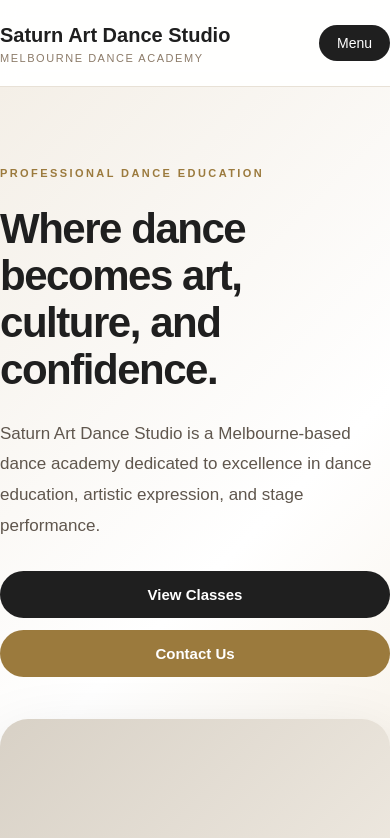
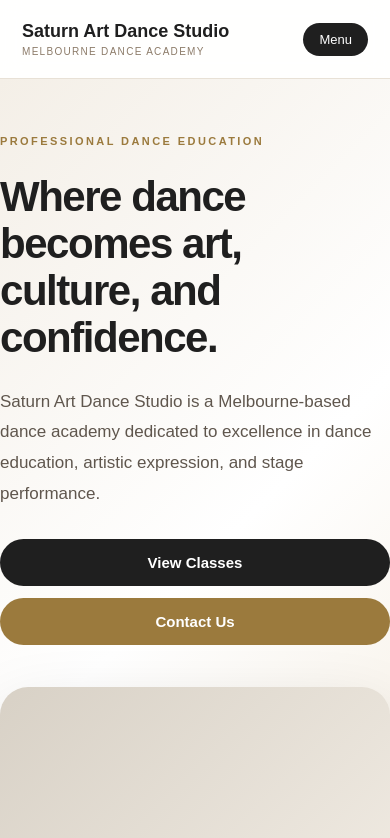
Before and after one commit to isaacdance2018-cmyk/saturn-art-dance-website, a Next.js app: page / in a window 390 px wide. Shown: the top 838 px of the page. Built offline with nearby package versions, Linux system fonts and the light colour scheme.

Commit message:
Update globals.css

```diff
--- a/app/globals.css
+++ b/app/globals.css
@@ -388,3 +388,42 @@ p { line-height: 1.75; }
     padding: 28px 20px;
   }
 }
+
+@media (max-width: 900px) {
+  .header {
+    overflow: hidden !important;
+  }
+
+  .navbar {
+    padding: 0 22px !important;
+    min-height: 78px !important;
+    gap: 12px !important;
+  }
+
+  .brand-title {
+    font-size: 18px !important;
+    line-height: 1.15 !important;
+    max-width: 220px !important;
+    white-space: normal !important;
+  }
+
+  .brand-subtitle {
+    font-size: 10px !important;
+    letter-spacing: 0.13em !important;
+    max-width: 220px !important;
+    white-space: nowrap !important;
+  }
+
+  .menu-button {
+    padding: 9px 16px !important;
+    font-size: 13px !important;
+  }
+
+  .mobile-menu {
+    right: 0 !important;
+  }
+
+  .hero-grid {
+    padding-top: 52px !important;
+  }
+}
```
